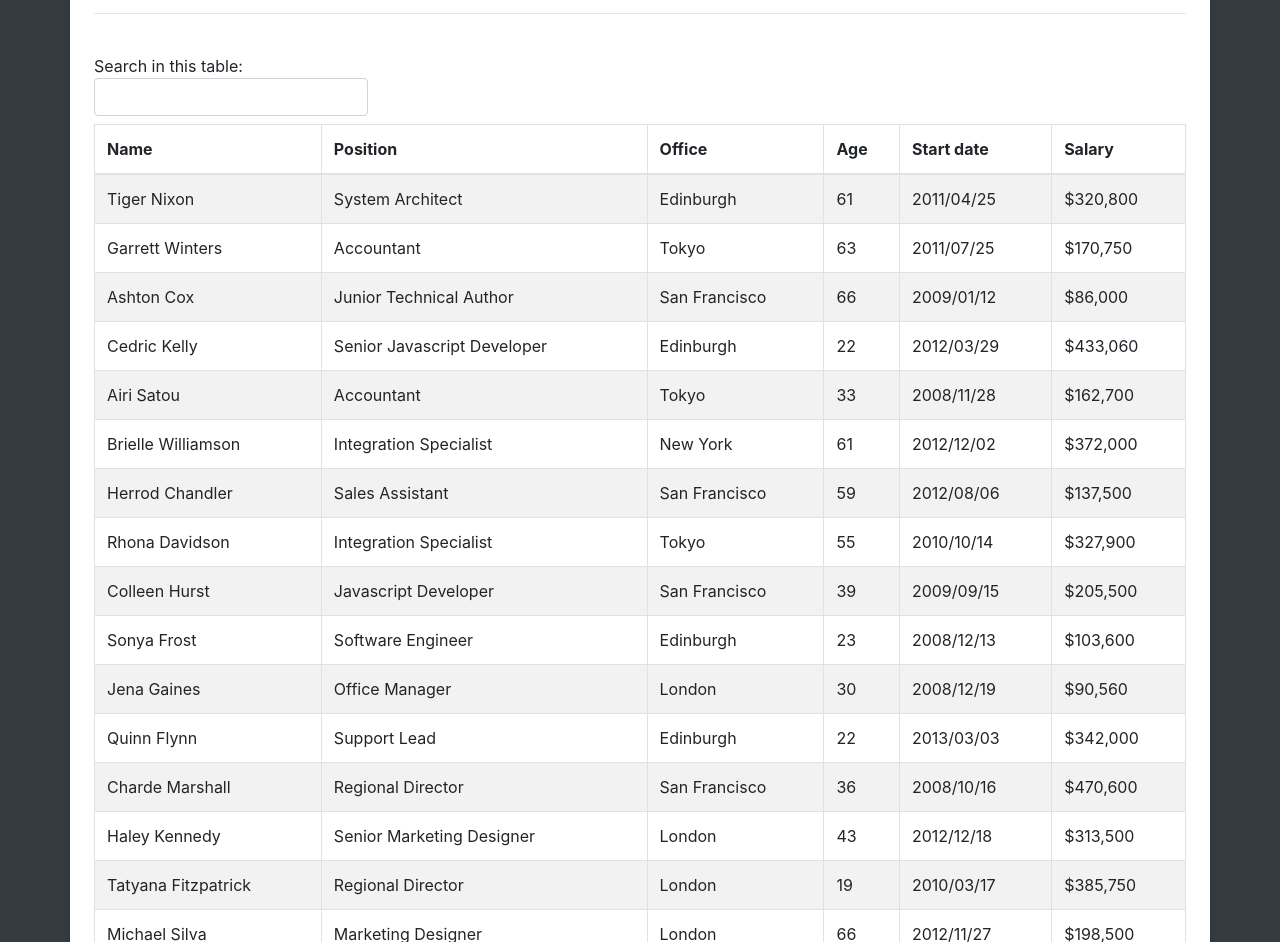
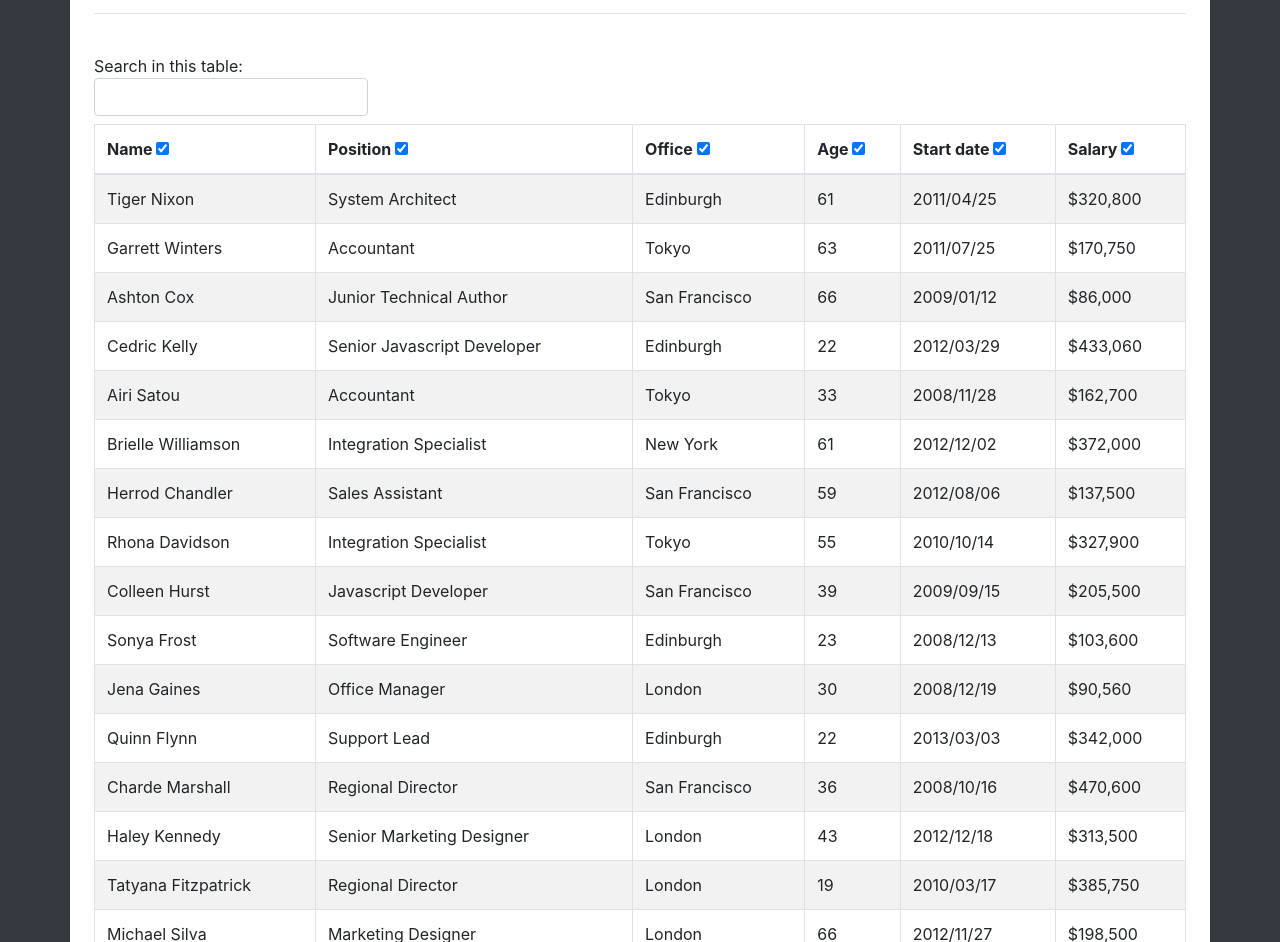
Before and after one commit to BertRoegiers/fix-me, a plain HTML site: page index.html in a window 1280 px wide. Shown: the part 1982-2924 px from the top of the page. Drawn offline with nearby package versions, Linux system fonts and the light colour scheme.

Commit message:
finished part 4

```diff
--- a/index.html
+++ b/index.html
@@ -423,14 +423,32 @@
                 }
             }
         }
-    }
-
-    var checkbox = document.createElement("input");
-    checkbox.type = "checkbox";
+    };
 
 
 
+   var table = document.getElementById("searchTable");
+   var tableHeader = table.getElementsByTagName("th");
+   var tableCount = tableHeader.length;
+   var rows = table.getElementsByTagName('tr');
 
+   for (var i = 0 ; i < tableCount ; i++) {
+       var checkbox = document.createElement("input");
+       checkbox.setAttribute("type", "checkbox");
+       tableHeader[i].appendChild(checkbox);
+       checkbox.checked = true;
+
+       checkbox.addEventListener('click', function () {
+           var posCheckbox = Array.from(table.getElementsByTagName("input")).indexOf(event.target);
+
+
+        for (var j = 0; j < table.rows.length ; j++ ){
+            var rows = table.rows[j];
+            rows.deleteCell(posCheckbox);
+             }
+           }
+       )
+   };
 
 
 
```
